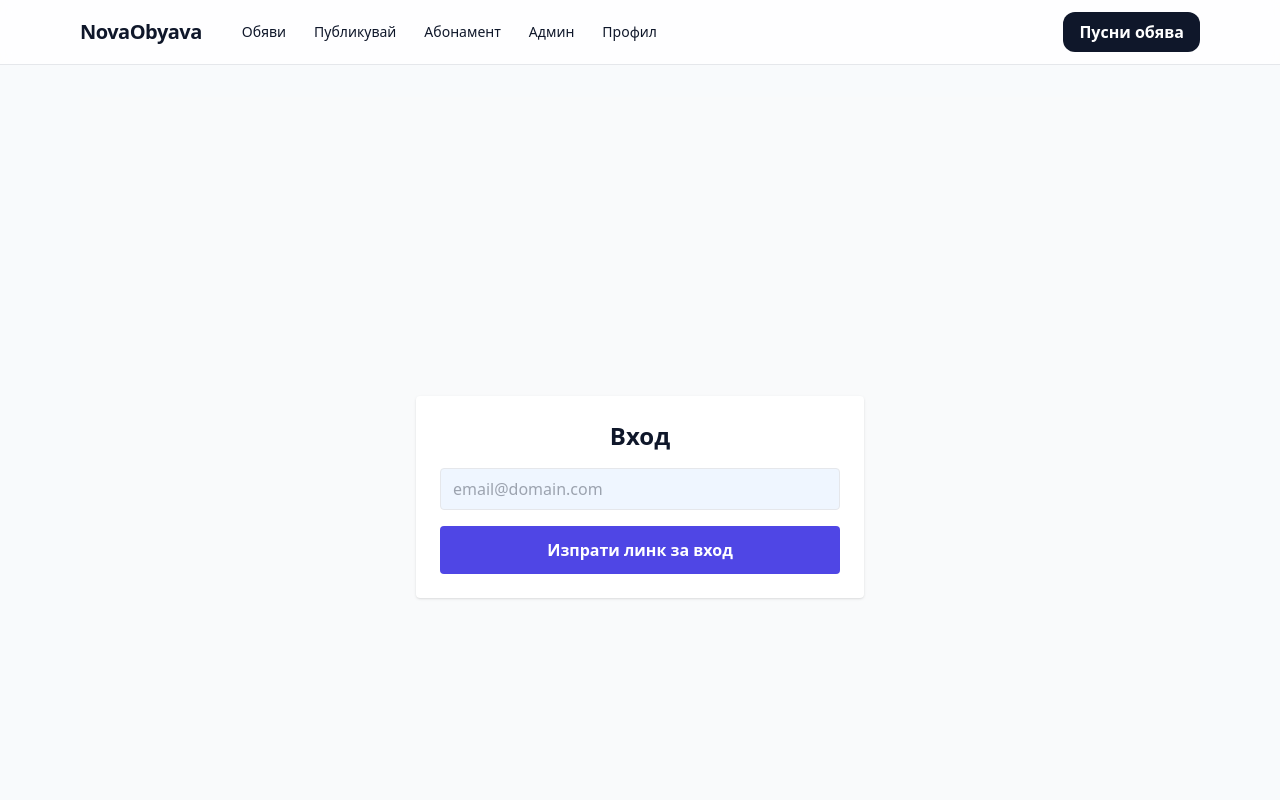
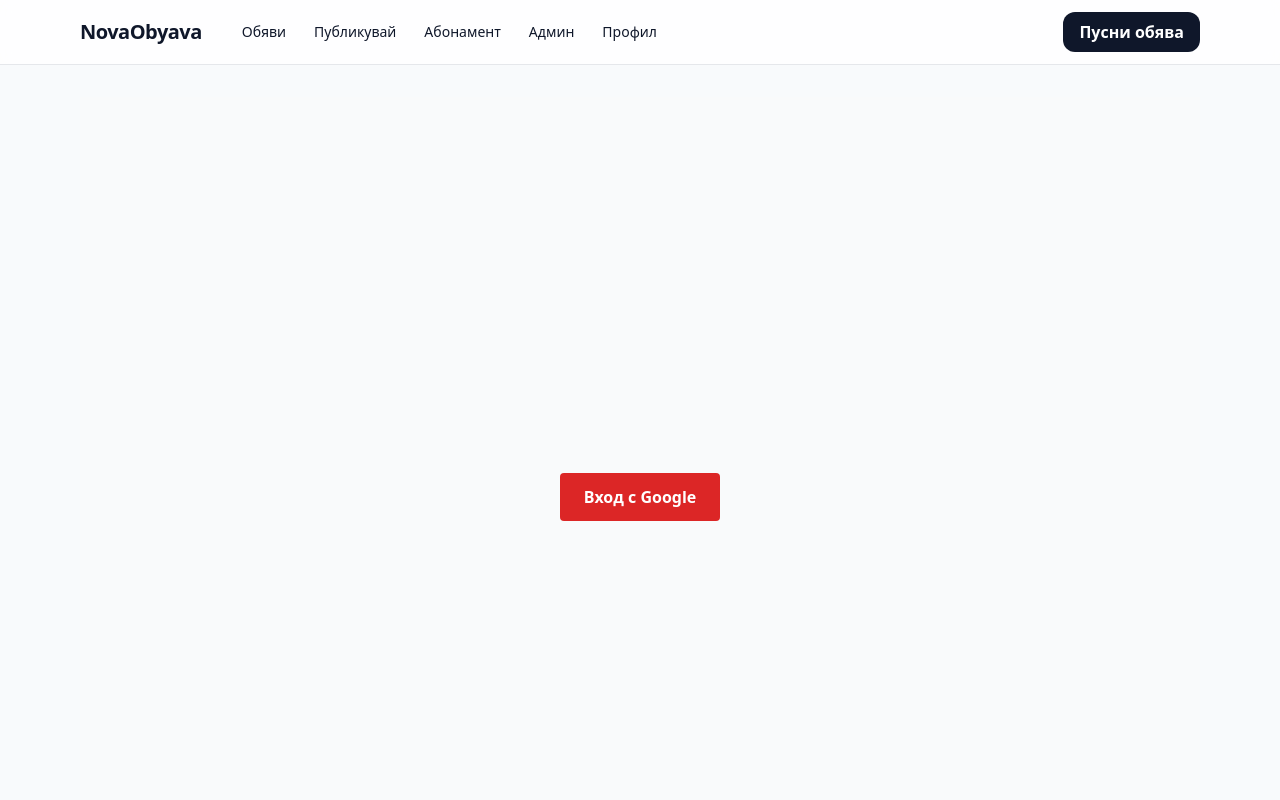
Before and after one commit to Love4e/newobqva, a Next.js app: page /login in a window 1280 px wide. Shown: the top 800 px of the page. Built offline with nearby package versions, Linux system fonts and the light colour scheme; no server answers.

Commit message:
Update page.tsx

```diff
--- a/app/login/page.tsx
+++ b/app/login/page.tsx
@@ -1,59 +1,30 @@
 "use client";
 
-import { useState } from "react";
+import { createClient } from "@supabase/supabase-js";
+
+const supabase = createClient(
+  process.env.NEXT_PUBLIC_SUPABASE_URL!,
+  process.env.NEXT_PUBLIC_SUPABASE_ANON_KEY!
+);
 
 export default function LoginPage() {
-  const [email, setEmail] = useState("");
-  const [loading, setLoading] = useState(false);
-  const [msg, setMsg] = useState<string | null>(null);
-
-  const sendMagicLink = async (e: React.FormEvent) => {
-    e.preventDefault();
-    setLoading(true);
-    setMsg(null);
-
-    try {
-      const res = await fetch("/api/magic", {
-        method: "POST",
-        headers: { "Content-Type": "application/json" },
-        body: JSON.stringify({ email }),
-      });
-
-      const data = await res.json().catch(() => ({}));
-      if (!res.ok) throw new Error(data?.error || `HTTP ${res.status}`);
-
-      setMsg(`Изпратихме линк за вход на ${email}.`);
-    } catch (err: any) {
-      setMsg("Грешка: " + err.message);
-    } finally {
-      setLoading(false);
-    }
+  const signInWithGoogle = async () => {
+    await supabase.auth.signInWithOAuth({
+      provider: "google",
+      options: {
+        redirectTo: `${process.env.NEXT_PUBLIC_SITE_URL}/auth/callback`
+      }
+    });
   };
 
   return (
     <main className="min-h-screen flex items-center justify-center bg-gray-50">
-      <form
-        onSubmit={sendMagicLink}
-        className="w-full max-w-md bg-white p-6 rounded shadow space-y-4"
+      <button
+        onClick={signInWithGoogle}
+        className="bg-red-600 hover:bg-red-700 text-white px-6 py-3 rounded font-semibold"
       >
-        <h1 className="text-2xl font-bold text-center">Вход</h1>
-        <input
-          type="email"
-          required
-          value={email}
-          onChange={(e) => setEmail(e.target.value)}
-          placeholder="email@domain.com"
-          className="w-full border rounded px-3 py-2 bg-blue-50"
-        />
-        <button
-          type="submit"
-          disabled={loading}
-          className="w-full rounded bg-indigo-600 text-white py-3 font-semibold disabled:opacity-50"
-        >
-          {loading ? "Изпращане..." : "Изпрати линк за вход"}
-        </button>
-        {msg && <p className="text-center text-sm">{msg}</p>}
-      </form>
+        Вход с Google
+      </button>
     </main>
   );
 }
```
